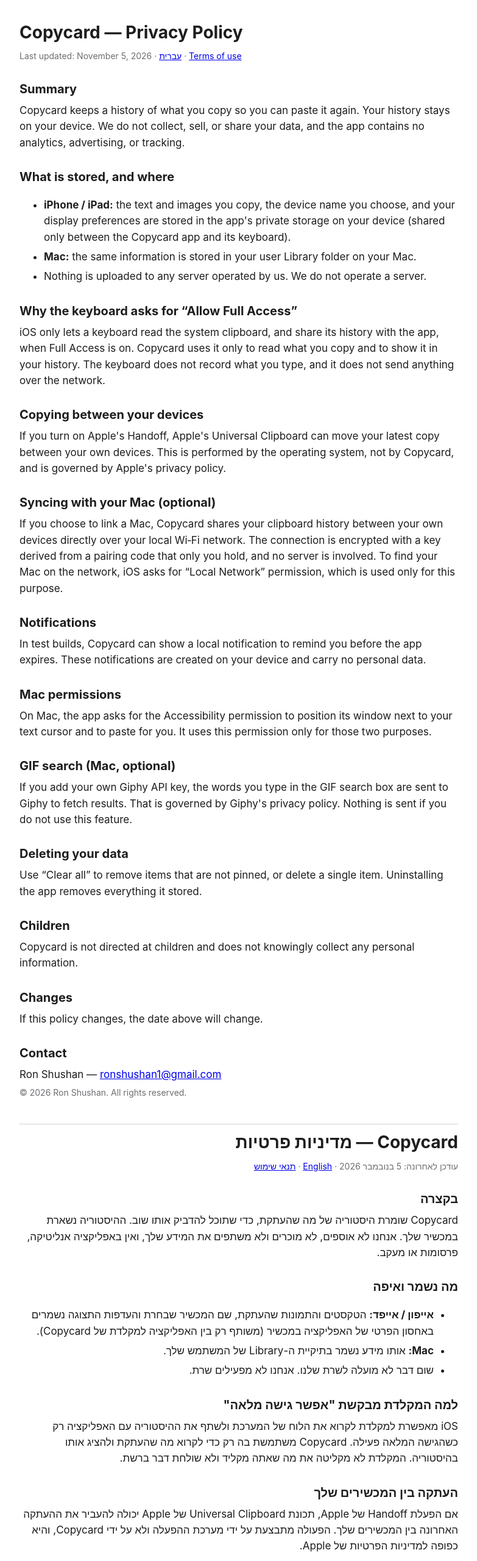
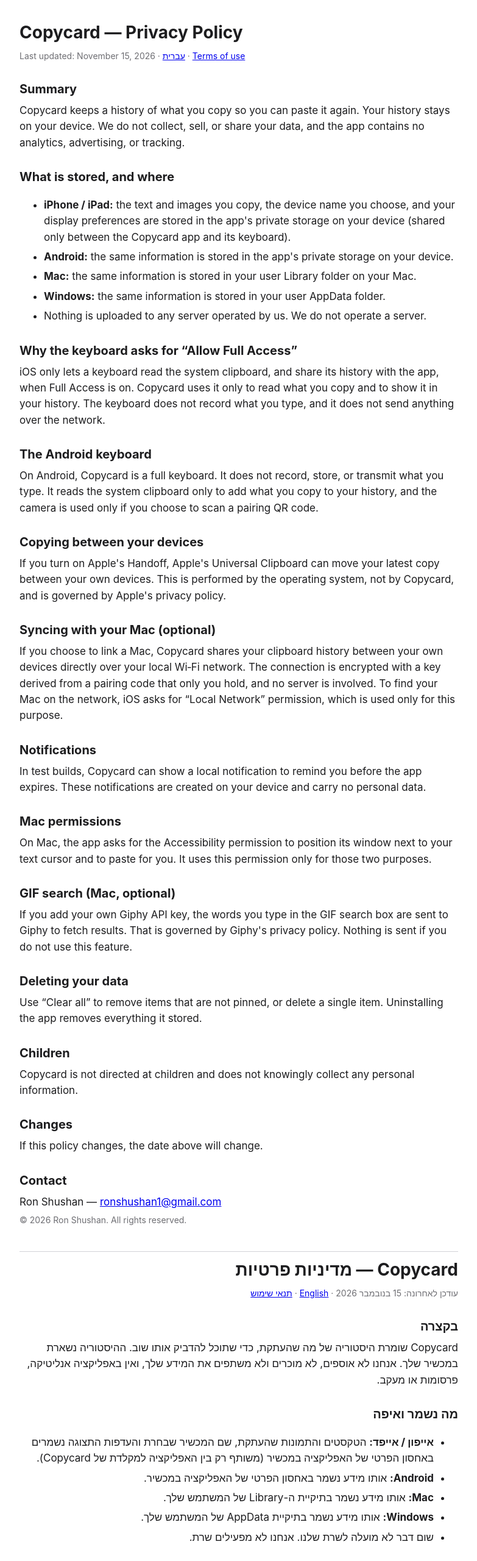
Before and after one commit to RonShushan/copycard-privacy, a plain HTML site: page index.html in a window 1280 px wide. Shown: the top 2560 px of the page at 61% size, without its empty margins (248-1031 px from the left). Drawn offline with Linux system fonts and the light colour scheme.

Commit message:
Privacy policy: Android keyboard and Windows

```diff
--- a/index.html
+++ b/index.html
@@ -18,7 +18,7 @@
 <main>
 <section id="top" lang="en" dir="ltr">
   <h1>Copycard — Privacy Policy</h1>
-  <p class="muted">Last updated: November 5, 2026 · <a href="#he">עברית</a> · <a href="terms.html">Terms of use</a></p>
+  <p class="muted">Last updated: November 15, 2026 · <a href="#he">עברית</a> · <a href="terms.html">Terms of use</a></p>
 
   <h2>Summary</h2>
   <p>Copycard keeps a history of what you copy so you can paste it again. Your history stays on your device. We do not collect, sell, or share your data, and the app contains no analytics, advertising, or tracking.</p>
@@ -26,12 +26,17 @@
   <h2>What is stored, and where</h2>
   <ul>
     <li><strong>iPhone / iPad:</strong> the text and images you copy, the device name you choose, and your display preferences are stored in the app's private storage on your device (shared only between the Copycard app and its keyboard).</li>
+    <li><strong>Android:</strong> the same information is stored in the app's private storage on your device.</li>
     <li><strong>Mac:</strong> the same information is stored in your user Library folder on your Mac.</li>
+    <li><strong>Windows:</strong> the same information is stored in your user AppData folder.</li>
     <li>Nothing is uploaded to any server operated by us. We do not operate a server.</li>
   </ul>
 
   <h2>Why the keyboard asks for “Allow Full Access”</h2>
   <p>iOS only lets a keyboard read the system clipboard, and share its history with the app, when Full Access is on. Copycard uses it only to read what you copy and to show it in your history. The keyboard does not record what you type, and it does not send anything over the network.</p>
+
+  <h2>The Android keyboard</h2>
+  <p>On Android, Copycard is a full keyboard. It does not record, store, or transmit what you type. It reads the system clipboard only to add what you copy to your history, and the camera is used only if you choose to scan a pairing QR code.</p>
 
   <h2>Copying between your devices</h2>
   <p>If you turn on Apple's Handoff, Apple's Universal Clipboard can move your latest copy between your own devices. This is performed by the operating system, not by Copycard, and is governed by Apple's privacy policy.</p>
@@ -64,7 +69,7 @@
 
 <section id="he" lang="he" dir="rtl">
   <h1>Copycard — מדיניות פרטיות</h1>
-  <p class="muted">עודכן לאחרונה: 5 בנובמבר 2026 · <a href="#top">English</a> · <a href="terms.html">תנאי שימוש</a></p>
+  <p class="muted">עודכן לאחרונה: 15 בנובמבר 2026 · <a href="#top">English</a> · <a href="terms.html">תנאי שימוש</a></p>
 
   <h2>בקצרה</h2>
   <p>Copycard שומרת היסטוריה של מה שהעתקת, כדי שתוכל להדביק אותו שוב. ההיסטוריה נשארת במכשיר שלך. אנחנו לא אוספים, לא מוכרים ולא משתפים את המידע שלך, ואין באפליקציה אנליטיקה, פרסומות או מעקב.</p>
@@ -72,12 +77,17 @@
   <h2>מה נשמר ואיפה</h2>
   <ul>
     <li><strong>אייפון / אייפד:</strong> הטקסטים והתמונות שהעתקת, שם המכשיר שבחרת והעדפות התצוגה נשמרים באחסון הפרטי של האפליקציה במכשיר (משותף רק בין האפליקציה למקלדת של Copycard).</li>
+    <li><strong>Android:</strong> אותו מידע נשמר באחסון הפרטי של האפליקציה במכשיר.</li>
     <li><strong>Mac:</strong> אותו מידע נשמר בתיקיית ה-Library של המשתמש שלך.</li>
+    <li><strong>Windows:</strong> אותו מידע נשמר בתיקיית AppData של המשתמש שלך.</li>
     <li>שום דבר לא מועלה לשרת שלנו. אנחנו לא מפעילים שרת.</li>
   </ul>
 
   <h2>למה המקלדת מבקשת "אפשר גישה מלאה"</h2>
   <p>iOS מאפשרת למקלדת לקרוא את הלוח של המערכת ולשתף את ההיסטוריה עם האפליקציה רק כשהגישה המלאה פעילה. Copycard משתמשת בה רק כדי לקרוא מה שהעתקת ולהציג אותו בהיסטוריה. המקלדת לא מקליטה את מה שאתה מקליד ולא שולחת דבר ברשת.</p>
+
+  <h2>המקלדת באנדרואיד</h2>
+  <p>באנדרואיד Copycard היא מקלדת מלאה. היא לא מקליטה, לא שומרת ולא שולחת את מה שאתה מקליד. היא קוראת את הלוח של המערכת רק כדי להוסיף את מה שהעתקת להיסטוריה, והמצלמה בשימוש רק אם בחרת לסרוק QR של קוד התאמה.</p>
 
   <h2>העתקה בין המכשירים שלך</h2>
   <p>אם הפעלת Handoff של Apple, תכונת Universal Clipboard של Apple יכולה להעביר את ההעתקה האחרונה בין המכשירים שלך. הפעולה מתבצעת על ידי מערכת ההפעלה ולא על ידי Copycard, והיא כפופה למדיניות הפרטיות של Apple.</p>
```
